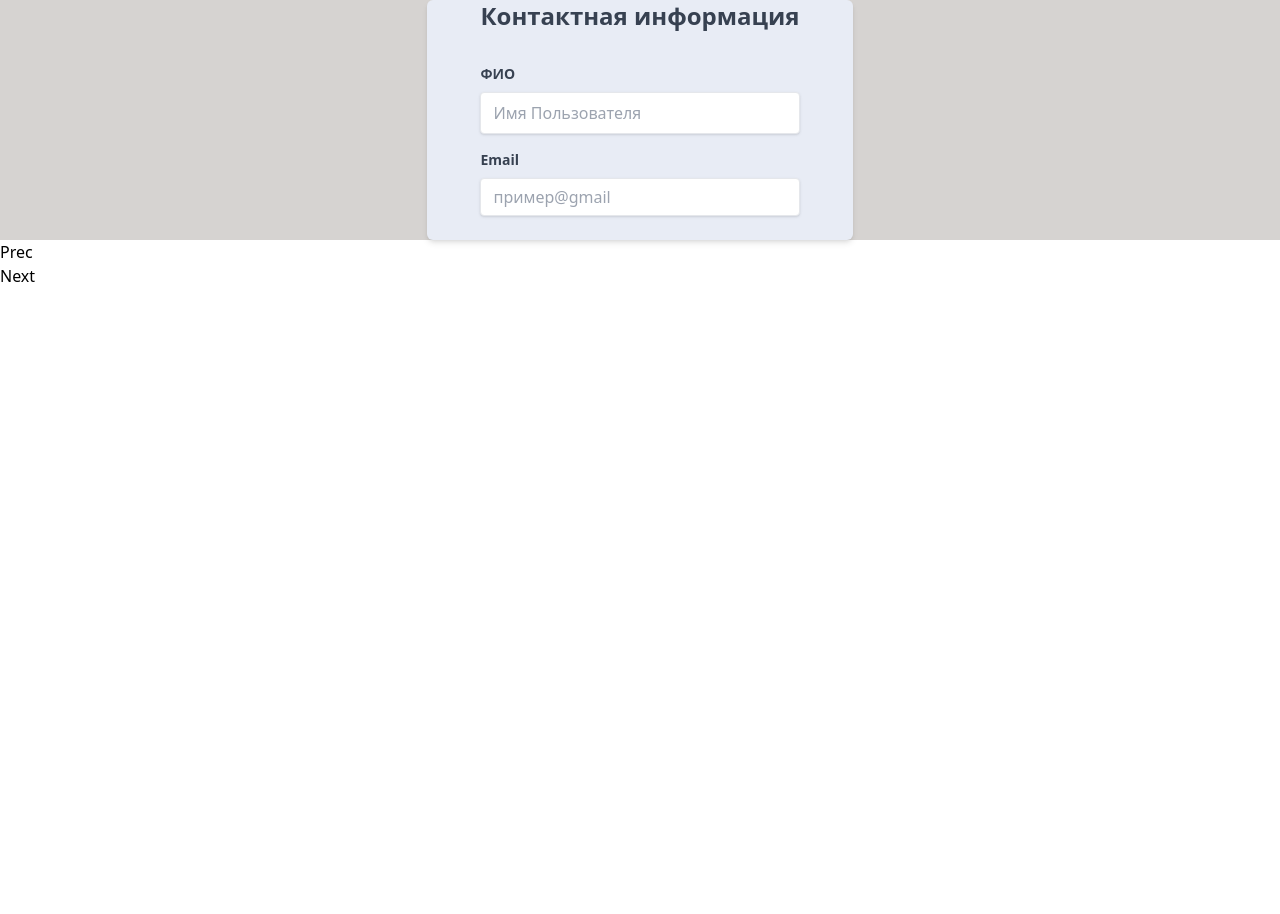
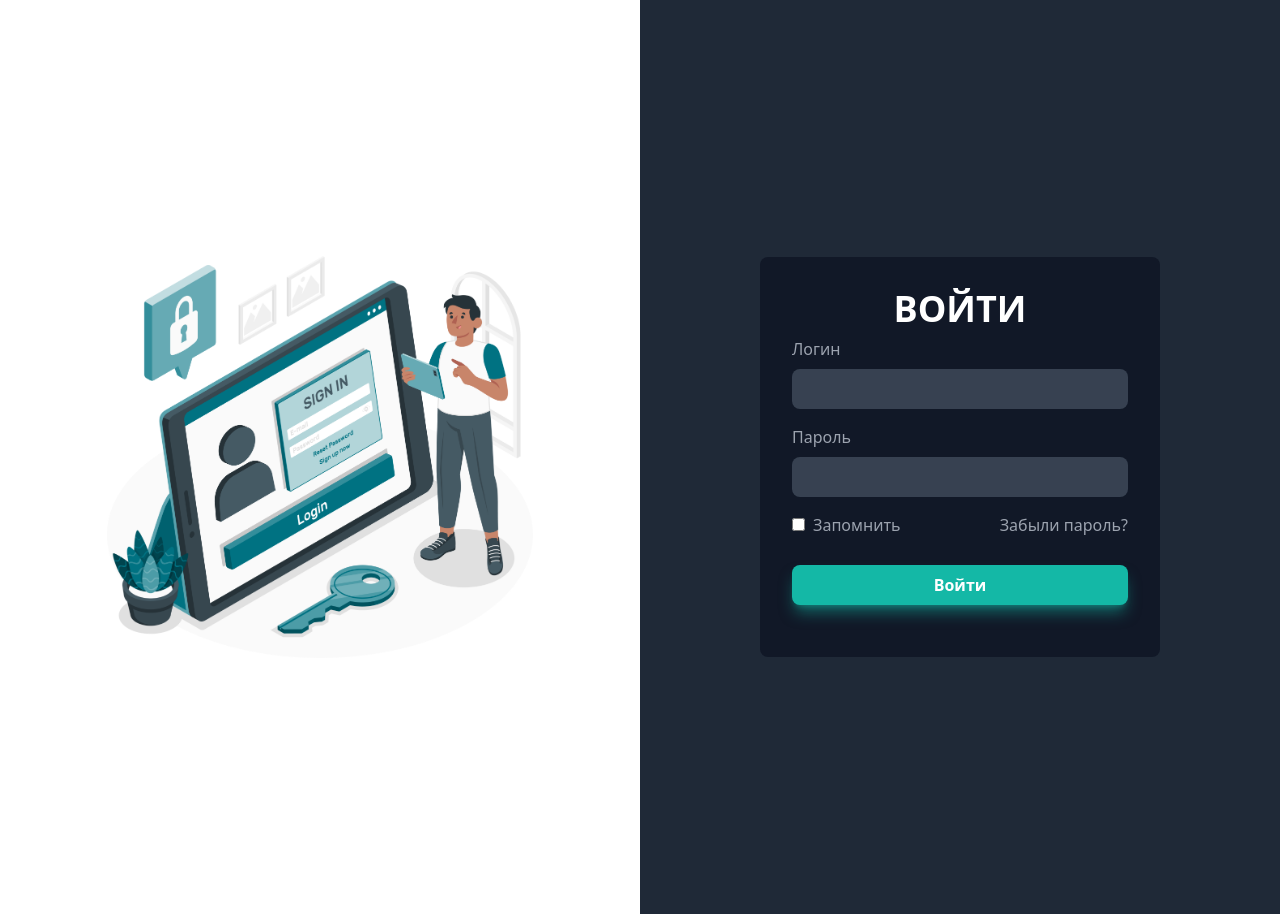
Before and after one commit to AlpacaOnly/ConciergeService, a React (Create React App) app: page /login in a window 1280 px wide. Before the commit the page ends 800 px from the top, so only its background shows below. Built offline with nearby package versions, Linux system fonts and the light colour scheme.

Commit message:
feat: add routes

```diff
--- a/src/App.js
+++ b/src/App.js
@@ -1,11 +1,11 @@
-import ParentComponent from "./ParentComponent";
+import AppRoutes from "./routes/AppRoutes";
 
 function App() {
-  return (
-    <div className="App">
-      <ParentComponent></ParentComponent>
-    </div>
-  );
+    return (
+        <div className="App">
+            <AppRoutes/>
+        </div>
+    );
 }
 
 export default App;
--- /dev/null
+++ b/src/routes/AppRoutes.js
@@ -0,0 +1,37 @@
+import {BrowserRouter as Router, Route, Routes} from 'react-router-dom';
+import ProtectedRoute from "./ProtectedRoute";
+import {useEffect, useState} from "react";
+import ParentComponent from "../ParentComponent";
+import Login from "../components/Login";
+
+export default function AppRoutes() {
+    const [user, setUser] = useState()
+
+    useEffect(() => {
+        const user = JSON.parse(localStorage.getItem('user'));
+        if (user) setUser(user);
+    }, [])
+
+    console.log(user)
+
+    return (
+        <Router>
+            <Routes>
+                <Route path="/login" element={
+                    <ProtectedRoute isAllowed={!user} redirectPath="/">
+                        <Login/>
+                    </ProtectedRoute>
+                }>
+                </Route>
+
+
+                <Route path="/" element={
+                    <ProtectedRoute isAllowed={user} redirectPath="/login">
+                        <ParentComponent/>
+                    </ProtectedRoute>
+                }>
+                </Route>
+            </Routes>
+        </Router>
+    )
+}
--- /dev/null
+++ b/src/routes/ProtectedRoute.js
@@ -0,0 +1,11 @@
+import {Navigate, Outlet} from 'react-router-dom';
+
+const ProtectedRoute = ({isAllowed, redirectPath = '/', children}) => {
+    if (!isAllowed) {
+        return <Navigate to={redirectPath} replace/>;
+    }
+
+    return children ?? <Outlet/>;
+};
+
+export default ProtectedRoute;
```
